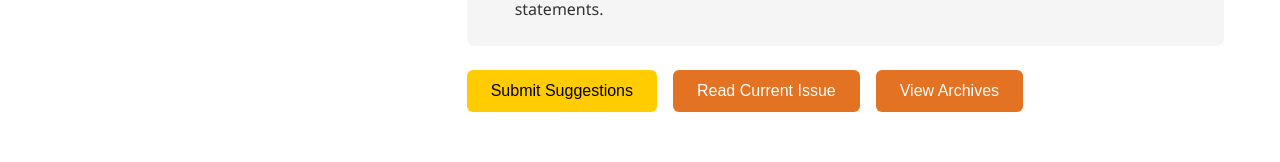
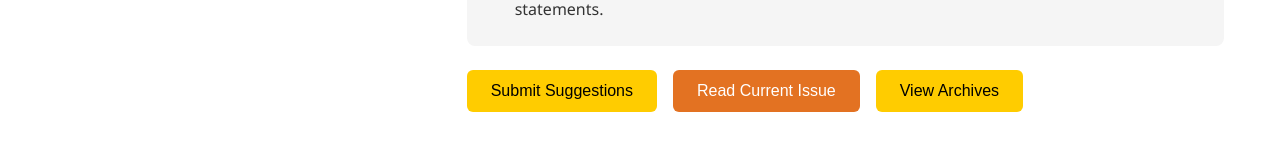
Before and after one commit to JuliusMonday/rad-magazine-submission, a React (Vite) app: page / in a window 1280 px wide. Shown: the part 3834-3996 px from the top of the page. Built offline with nearby package versions, Linux system fonts and the light colour scheme.

Commit message:
added a feature minimal

```diff
--- a/src/components/MagazineSection/MagazineSection.jsx
+++ b/src/components/MagazineSection/MagazineSection.jsx
@@ -47,7 +47,7 @@ const MagazineSection = () => {
                 Submit Suggestions
               </Button>
               <Button variant="secondary">Read Current Issue</Button>
-              <Button variant="secondary" onClick={handleArchives}>
+              <Button variant="primary" onClick={handleArchives}>
                 View Archives
               </Button>
             </div>
```
